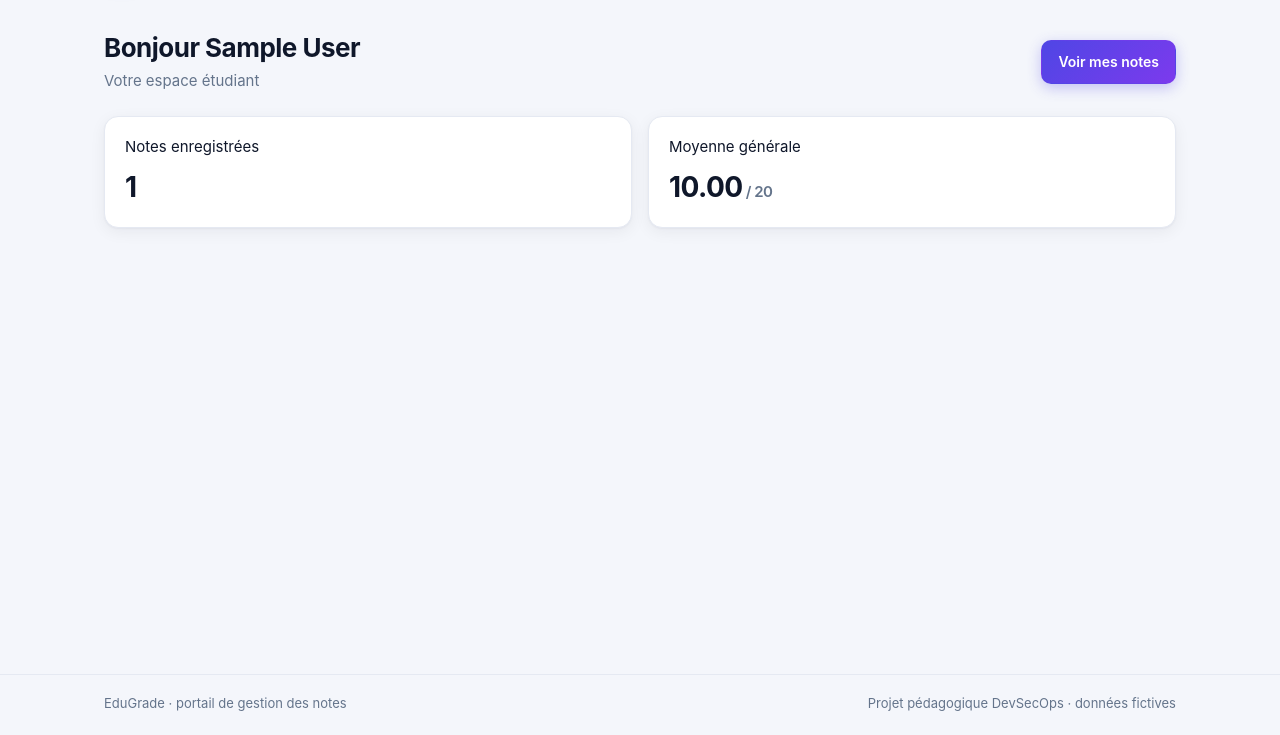
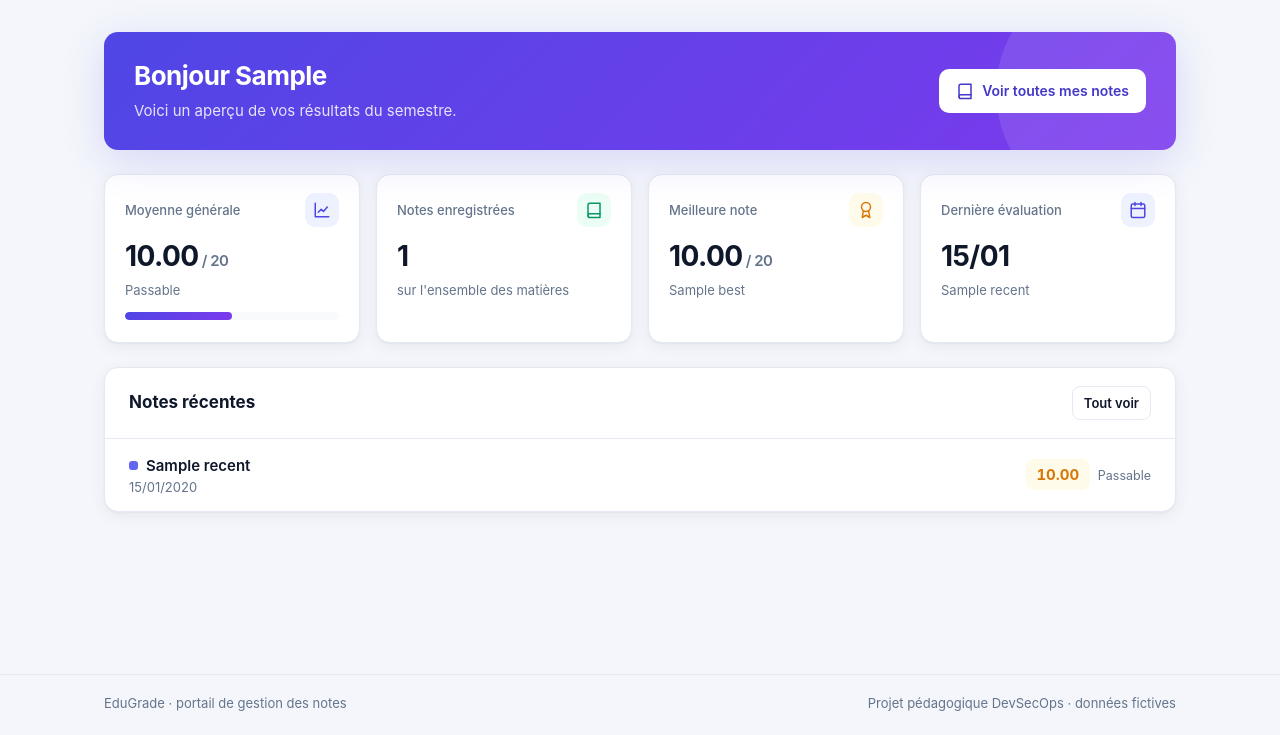
Before and after one commit to emirghdiri/edugrade-devsecops, a Flask app: template app/templates/student/dashboard.html in a window 1280 px wide. Shown: the part 65-800 px from the top of the page. Run offline with Flask 3, Linux system fonts and the light colour scheme; the visitor is signed in with stand-in values (Sample User, id 1); the template is opened without the code that fills it: most values are stand-ins (such as "Sample title", 1, 10 or a date in 2020); some libraries are stand-ins or nearby versions.

Commit message:
feat(student): enrichit le tableau de bord et la page des notes (moyenne, mentions, extrêmes)

```diff
--- a/app/templates/student/dashboard.html
+++ b/app/templates/student/dashboard.html
@@ -1,22 +1,60 @@
 {% extends "base.html" %}
+{% import "_ui.html" as ui with context %}
 {% block title %}Tableau de bord{% endblock %}
 {% block content %}
-<div class="page-head">
+<section class="hero">
   <div>
-    <h1>Bonjour {{ session.name }}</h1>
-    <p class="muted">Votre espace étudiant</p>
+    <h1>Bonjour {{ session.name.split()[0] }}</h1>
+    <p>Voici un aperçu de vos résultats du semestre.</p>
   </div>
-  <a class="btn btn-primary" href="{{ url_for('student.grades', student_id=session.user_id) }}">Voir mes notes</a>
-</div>
+  <a class="btn" href="{{ url_for('student.grades', student_id=session.user_id) }}">{{ ui.icon("book") }} Voir toutes mes notes</a>
+</section>
 
 <div class="stats">
   <div class="stat">
-    <div class="stat-label">Notes enregistrées</div>
-    <div class="stat-value">{{ count }}</div>
+    <div class="stat-top">Moyenne générale <span class="stat-icon">{{ ui.icon("chart") }}</span></div>
+    <div class="stat-value">{{ "%.2f"|format(average) if average is not none else "—" }}<small> / 20</small></div>
+    {% if average is not none %}
+      <div class="stat-sub">{{ ui.mention(average) }}</div>
+      <progress class="bar" value="{{ average }}" max="20">{{ "%.2f"|format(average) }} / 20</progress>
+    {% endif %}
   </div>
   <div class="stat">
-    <div class="stat-label">Moyenne générale</div>
-    <div class="stat-value">{{ "%.2f"|format(average) if average is not none else "—" }}<small class="muted"> / 20</small></div>
+    <div class="stat-top">Notes enregistrées <span class="stat-icon green">{{ ui.icon("book") }}</span></div>
+    <div class="stat-value">{{ count }}</div>
+    <div class="stat-sub">sur l'ensemble des matières</div>
+  </div>
+  <div class="stat">
+    <div class="stat-top">Meilleure note <span class="stat-icon amber">{{ ui.icon("award") }}</span></div>
+    <div class="stat-value">{{ "%.2f"|format(best.value) if best else "—" }}<small> / 20</small></div>
+    <div class="stat-sub">{{ best.subject if best else "Aucune note" }}</div>
+  </div>
+  <div class="stat">
+    <div class="stat-top">Dernière évaluation <span class="stat-icon">{{ ui.icon("calendar") }}</span></div>
+    <div class="stat-value">{{ recent[0].date.strftime('%d/%m') if recent else "—" }}</div>
+    <div class="stat-sub">{{ recent[0].subject if recent else "Aucune note" }}</div>
   </div>
 </div>
+
+<section class="card">
+  <div class="card-head">
+    <h2>Notes récentes</h2>
+    <a class="btn btn-sm" href="{{ url_for('student.grades', student_id=session.user_id) }}">Tout voir</a>
+  </div>
+  {% if recent %}
+  <ul class="recent">
+    {% for g in recent %}
+    <li>
+      <div>
+        {{ ui.subject(g.subject) }}
+        <div class="date">{{ g.date.strftime('%d/%m/%Y') }}</div>
+      </div>
+      <div>{{ ui.grade(g.value) }}<span class="mention hide-sm">{{ ui.mention(g.value) }}</span></div>
+    </li>
+    {% endfor %}
+  </ul>
+  {% else %}
+  <div class="empty">{{ ui.icon("book", 40) }}<div>Aucune note pour le moment.</div></div>
+  {% endif %}
+</section>
 {% endblock %}
```
Also changed, not shown: app/student.py (+8 -2 lines), app/templates/student/grades.html (+36 -10 lines).
